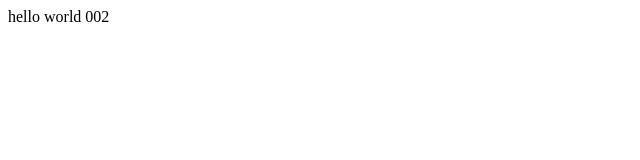
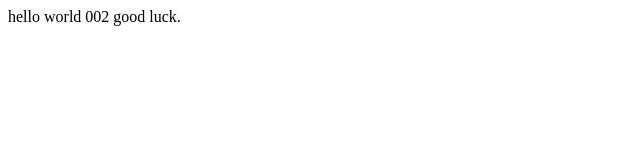
Before and after one commit to mfine2/try4.github.io, a plain HTML site: page index.html in a window 1280 px wide. Shown: the full height of the page, 0-640 px from the left. Drawn offline with Linux system fonts and the light colour scheme.

Commit message:
demo for forked

```diff
--- a/index.html
+++ b/index.html
@@ -1,5 +1,5 @@
 <html>
 <body>
-hello world 002
+hello world 002 good luck.
 </body>
 </html>
```
